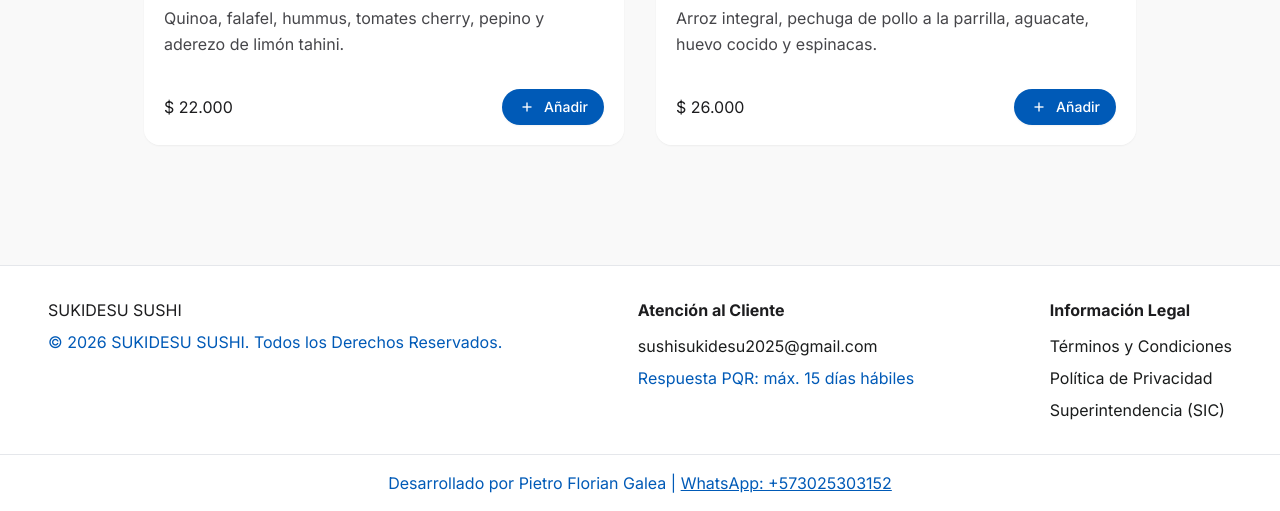
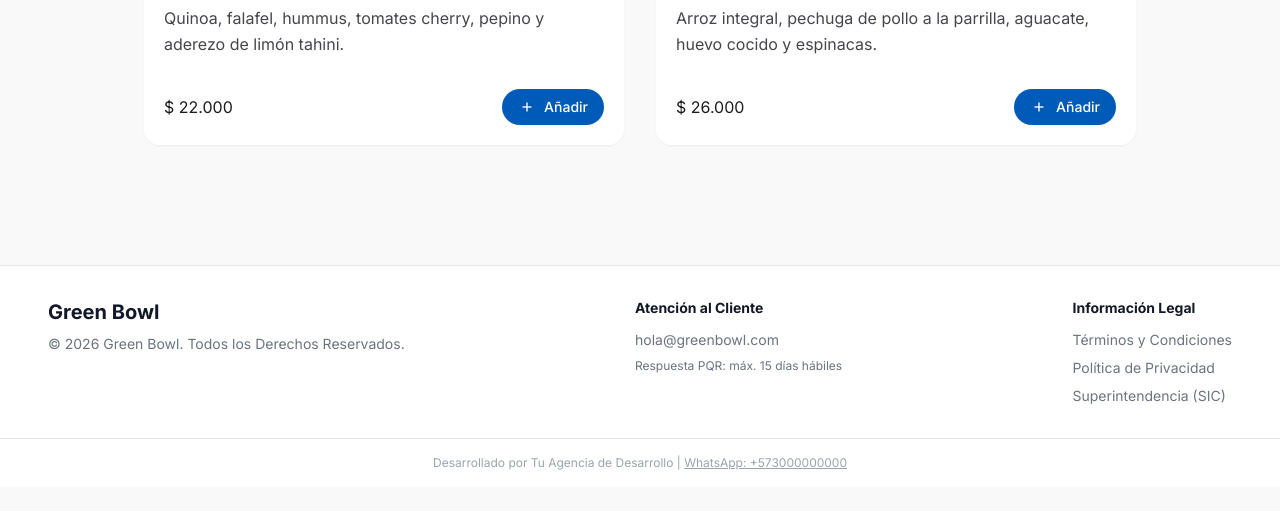
Before and after one commit to pietroflorian-collab/demos-menus, a website with bundled scripts: page green-bowl/index.html in a window 1280 px wide. Shown: the part 897-1408 px from the top of the page. After the commit the page ends 1384 px from the top, so only its background shows below. Built offline with nearby package versions, Linux system fonts and the light colour scheme.

Commit message:
Eliminacion de rastros de Sukidesu de los archivos demos.

```diff
--- a/green-bowl/js/api.js
+++ b/green-bowl/js/api.js
@@ -17,11 +17,9 @@ export function showToast(message, type = 'info') {
   setTimeout(() => { toast.style.opacity = '0'; setTimeout(() => toast.remove(), 300); }, 3000);
 }
 
-// Clave para guardar los datos en el navegador (con v2 para que el navegador no use la versión vieja)
-const DEMO_STORAGE_KEY = 'sukidesu_demo_data_v2';
+const DEMO_STORAGE_KEY = 'demo_data_greenbowl_v1';
 
 export const MenuAPI = {
-  // Carga los datos iniciales (del menu.json o del localStorage)
   async fetchItems(isAdmin = false) {
     let dataStr = localStorage.getItem(DEMO_STORAGE_KEY);
 
@@ -31,7 +29,6 @@ export const MenuAPI = {
         if (!res.ok) throw new Error("JSON no encontrado");
         const data = await res.json();
 
-        // Guardamos los items, categorias, config Y EL TEMA (colores)
         const initialData = {
           items: data.items || [],
           categories: data.categories || [],
@@ -50,7 +47,6 @@ export const MenuAPI = {
     return JSON.parse(dataStr);
   },
 
-  // Simula la publicación sin llamar a GitHub
   async publishMenuJSON() {
     return new Promise((resolve) => {
       setTimeout(() => {
@@ -58,8 +54,6 @@ export const MenuAPI = {
       }, 800);
     });
   },
-
-  // ---- OPERACIONES CRUD EN LOCALSTORAGE ----
 
   async createItem(data) {
     const db = JSON.parse(localStorage.getItem(DEMO_STORAGE_KEY));
--- a/green-bowl/js/configFooter.js
+++ b/green-bowl/js/configFooter.js
@@ -1,38 +1,36 @@
-// configFooter.js
-
 export const datosEstablecimiento = {
-    nombre: "SUKIDESU SUSHI",
-    correoPQR: "sushisukidesu2025@gmail.com",
-    desarrollador: "Pietro Florian Galea",
-    whatsappDev: "+573025303152",
+    nombre: "Green Bowl",
+    correoPQR: "hola@greenbowl.com",
+    desarrollador: "Tu Agencia de Desarrollo",
+    whatsappDev: "+573000000000",
     urlSIC: "https://www.sic.gov.co/"
 };
 
 export const footerHTML = `
-<footer class="bg-surface-container-lowest text-tertiary font-footer-texto size-footer-texto mt-auto border-t border-outline-20">
+<footer class="bg-white text-gray-500 font-sans mt-auto border-t border-gray-200">
   <div class="flex flex-col md:flex-row flex-wrap justify-between items-start px-5 md:px-12 py-8 max-w-7xl mx-auto gap-8">
 
     <div class="flex flex-col mb-4 md:mb-0 w-full md:w-auto">
-      <div class="font-nav-negocio size-nav-negocio text-primary mb-2">${datosEstablecimiento.nombre}</div>
-      <div class="font-footer-texto size-footer-texto text-secondary">© 2026 ${datosEstablecimiento.nombre}. Todos los Derechos Reservados.</div>
+      <div class="text-xl font-bold text-gray-900 mb-2">${datosEstablecimiento.nombre}</div>
+      <div class="text-sm">© 2026 ${datosEstablecimiento.nombre}. Todos los Derechos Reservados.</div>
     </div>
 
     <div class="flex flex-col w-full md:w-auto">
-      <h4 class="font-footer-links size-footer-links font-bold text-primary mb-3">Atención al Cliente</h4>
-      <a href="mailto:${datosEstablecimiento.correoPQR}" class="font-footer-links size-footer-links hover:text-primary transition-colors mb-1">${datosEstablecimiento.correoPQR}</a>
-      <span class="font-footer-texto size-footer-texto text-secondary mt-1">Respuesta PQR: máx. 15 días hábiles</span>
+      <h4 class="text-sm font-bold text-gray-900 mb-3">Atención al Cliente</h4>
+      <a href="mailto:${datosEstablecimiento.correoPQR}" class="text-sm hover:text-blue-600 transition-colors mb-1">${datosEstablecimiento.correoPQR}</a>
+      <span class="text-xs mt-1">Respuesta PQR: máx. 15 días hábiles</span>
     </div>
 
     <div class="flex flex-col w-full md:w-auto">
-      <h4 class="font-footer-links size-footer-links font-bold text-primary mb-3">Información Legal</h4>
-      <a href="terminos.html" class="font-footer-links size-footer-links hover:text-primary transition-colors mb-2">Términos y Condiciones</a>
-      <a href="privacidad.html" class="font-footer-links size-footer-links hover:text-primary transition-colors mb-2">Política de Privacidad</a>
-      <a href="${datosEstablecimiento.urlSIC}" target="_blank" rel="noopener noreferrer" class="font-footer-links size-footer-links hover:text-primary transition-colors">Superintendencia (SIC)</a>
+      <h4 class="text-sm font-bold text-gray-900 mb-3">Información Legal</h4>
+      <a href="terminos.html" class="text-sm hover:text-blue-600 transition-colors mb-2">Términos y Condiciones</a>
+      <a href="privacidad.html" class="text-sm hover:text-blue-600 transition-colors mb-2">Política de Privacidad</a>
+      <a href="${datosEstablecimiento.urlSIC}" target="_blank" rel="noopener noreferrer" class="text-sm hover:text-blue-600 transition-colors">Superintendencia (SIC)</a>
     </div>
   </div>
 
-  <div class="border-t border-outline-20 py-4 text-center font-footer-texto size-footer-texto text-secondary px-5">
-    Desarrollado por ${datosEstablecimiento.desarrollador} | <a href="https://wa.me/${datosEstablecimiento.whatsappDev}" target="_blank" rel="noopener noreferrer" class="hover:text-primary underline transition-colors">WhatsApp: ${datosEstablecimiento.whatsappDev}</a>
+  <div class="border-t border-gray-200 py-4 text-center text-xs text-gray-400 px-5">
+    Desarrollado por ${datosEstablecimiento.desarrollador} | <a href="https://wa.me/${datosEstablecimiento.whatsappDev}" target="_blank" rel="noopener noreferrer" class="hover:text-blue-600 underline transition-colors">WhatsApp: ${datosEstablecimiento.whatsappDev}</a>
   </div>
 </footer>
 `;
```
Also changed, not shown: green-bowl/admin.html (+2 -2 lines), green-bowl/js/config.js (+6 -8 lines), green-bowl/wrangler.json (deleted, +0 -13 lines).
